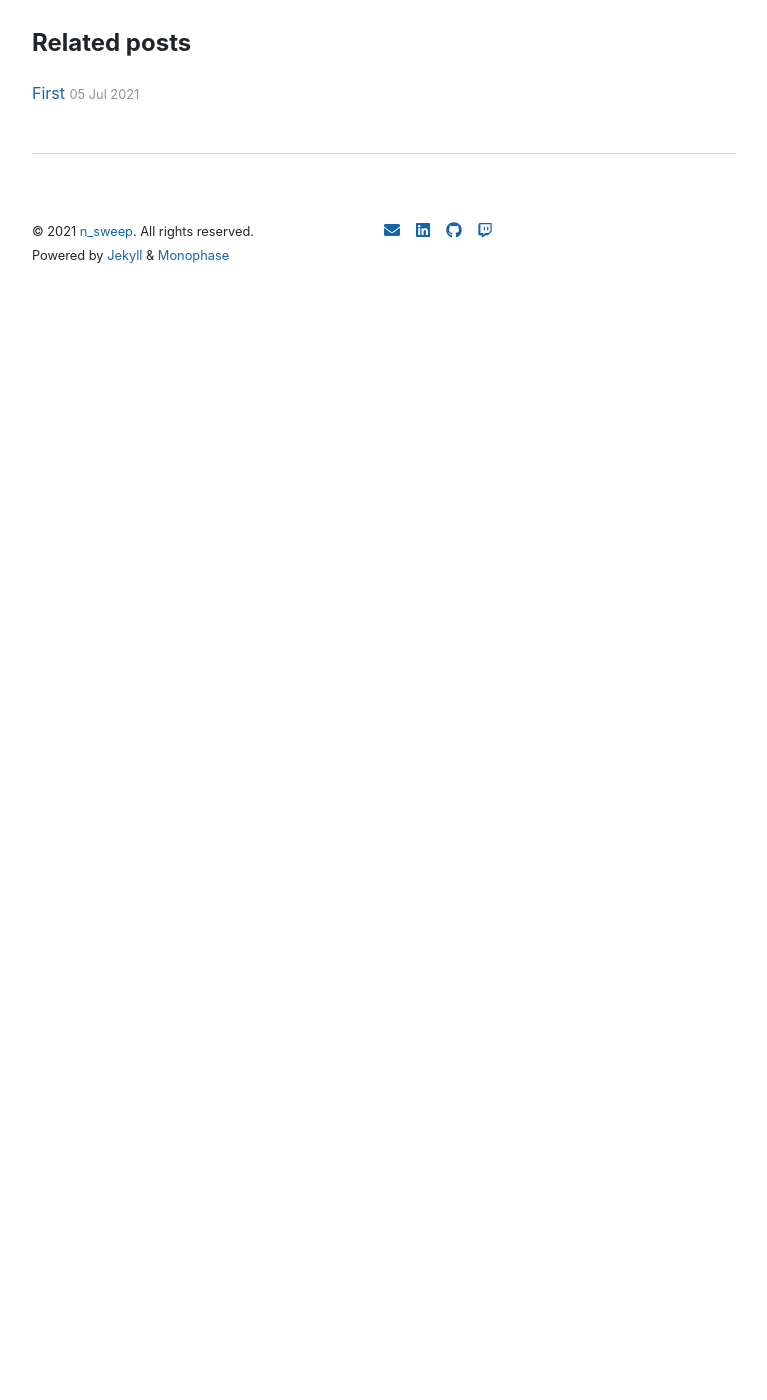
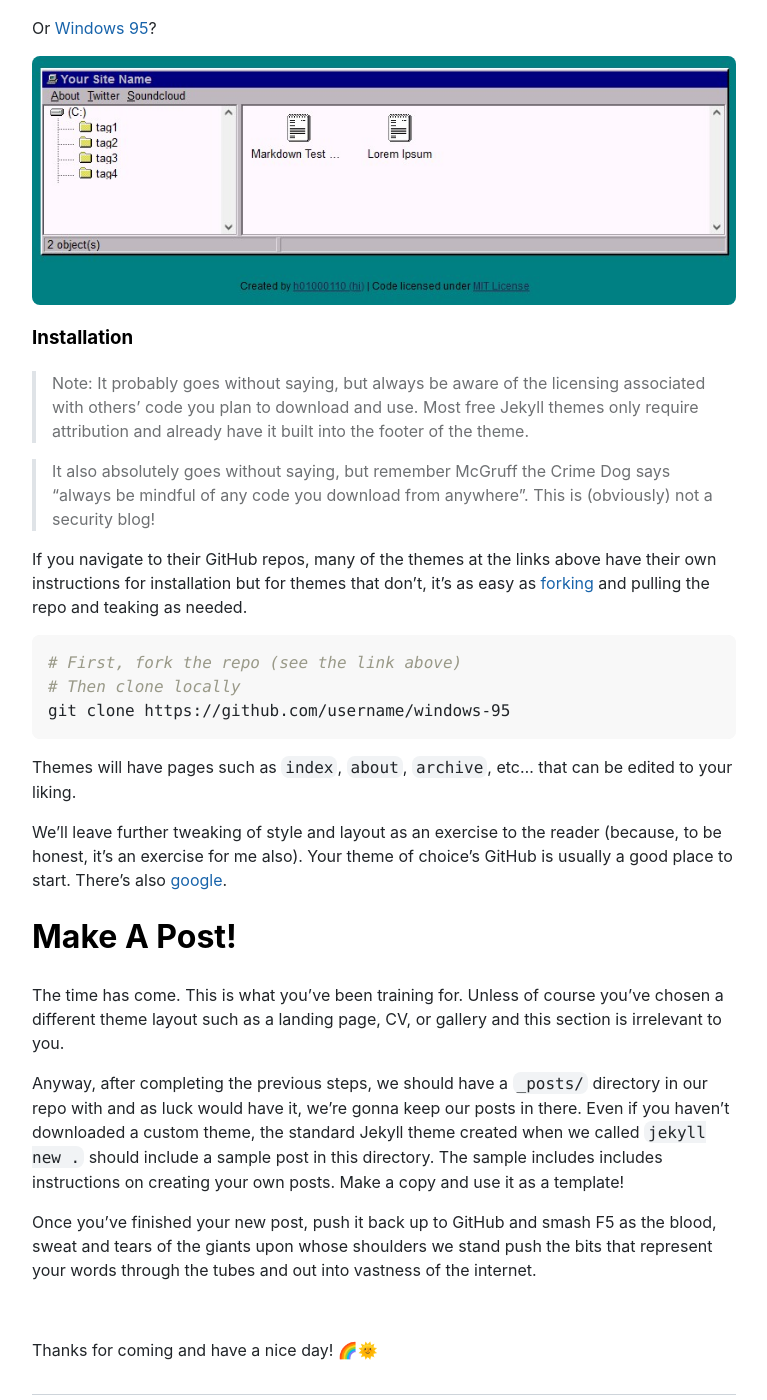
Before and after one commit to n-sweep/nsweep.github.io, a Jekyll site: the page built from _posts/2021-07-05-how-i-made-this-blog.md, in a window 1280 px wide and 1400 px high, scrolled down 5701 px. Shown: the whole window, without its empty margins (256-1023 px from the left). Built offline with Jekyll 4.4.1, drawn with Linux system fonts in a browser that asks for light colours; nearby versions of some CDN libraries; before the commit the page ends 5983 px from its top, so only the background shows below that; some of the changed text lies outside the part shown.

Commit message:
more image updates and a post savepoint

````diff
--- a/_posts/2021-07-05-how-i-made-this-blog.md
+++ b/_posts/2021-07-05-how-i-made-this-blog.md
@@ -104,7 +104,7 @@ From the [docs](https://docs.docker.com/engine/reference/commandline/run/):
     - again, local is always first: `local_dir:container_dir`
 - `jekyll/jekyll:3.8 bash`
     - specify that we want the official `jekyll/jekyll` image version `3.8`
-    - open an interactive `bash` shell in the container
+    - start the container and open an interactive `bash` shell
 
 You can find more information about the `docker run` flags in the [documentation](https://docs.docker.com/engine/reference/commandline/run/)
 \* You can find a great explaination of the `-i` & `-t` flags at this StackOverflow [answer](https://stackoverflow.com/a/40026942/11737314)
@@ -132,7 +132,7 @@ This may take some time as well.
 
 <img src="{{ site.url }}/assets/images/jekyll_new_serve.gif" />
 
-Great! Now we can visit **http://localhost:4000** and see that we have the basic Jekyll theme applied to our page on our own machine before pushing the repo back to GitHub. Neat! :camera:
+Great! Now we can visit **http://localhost:4000** and see that we have the basic Jekyll theme applied to our page on our own machine before pushing the repo back to GitHub. Neat! 📷
 
 <img src="{{ site.url }}/assets/images/jekyll_basic.jpg" />
 
@@ -142,4 +142,39 @@ It's better but you've gotta admit, the default theme is still pretty boring. So
 
 ## Find A Theme!
 
-There are a lot to choose from, and the Jekyll documenatation has a [good list](https://jekyllrb.com/docs/themes/) of resources for themes. I ended up at http://jekyllthemes.org/ and found [Monophase](https://github.com/zivhub/monophase)
+There are a lot to choose from, and the Jekyll documenatation has a [good list](https://jekyllrb.com/docs/themes/) of resources for themes. I ended up at [jekyllthemes.org](http://jekyllthemes.org/) and found [Monophase](https://zivlog.io/monophase/). Not much more exciting than the Jekyll default we just saw, but I was going for minimal.
+
+Maybe [Neumorphism](https://longpdo.github.io/neumorphism/) is more your style?
+
+Or [Windows 95](https://h01000110.github.io/windows-95/)?
+
+<img src="{{ site.url }}/assets/images/windows95.jpg" />
+
+### Installation
+
+> Note: It probably goes without saying, but always be aware of the licensing associated with others' code you plan to download and use. Most free Jekyll themes only require attribution and already have it built into the footer of the theme.
+
+> It also absolutely goes without saying, but remember McGruff the Crime Dog says "always be mindful of any code you download from anywhere". This is (obviously) not a security blog!
+
+If you navigate to their GitHub repos, many of the themes at the links above have their own instructions for installation but for themes that don't, it's as easy as [forking](https://docs.github.com/en/get-started/quickstart/fork-a-repo) and pulling the repo and teaking as needed.
+
+``` bash
+# First, fork the repo (see the link above)
+# Then clone locally
+git clone https://github.com/username/windows-95
+```
+Themes will have pages such as `index`, `about`, `archive`, etc... that can be edited to your liking.
+
+We'll leave further tweaking of style and layout as an exercise to the reader (because, to be honest, it's an exercise for me also). Your theme of choice's GitHub is usually a good place to start. There's also [google](https://www.google.com/search?client=firefox-b-1-d&q=customize+jekyll+theme).
+
+# Make A Post!
+
+The time has come. This is what you've been training for. Unless of course you've chosen a different theme layout such as a landing page, CV, or gallery and this section is irrelevant to you.
+
+Anyway, after completing the previous steps, we should have a `_posts/` directory in our repo with and as luck would have it, we're gonna keep our posts in there. Even if you haven't downloaded a custom theme, the standard Jekyll theme created when we called `jekyll new .` should include a sample post in this directory. The sample includes includes instructions on creating your own posts. Make a copy and use it as a template!
+
+Once you've finished your new post, push it back up to GitHub and smash F5 as the blood, sweat and tears of the giants upon whose shoulders we stand push the bits that represent your words through the tubes and out into vastness of the internet.
+
+<br />
+
+Thanks for coming and have a nice day! 🌈🌞
````
Also changed, not shown: assets/images/docker_install.gif, assets/images/jekyll_new_serve.gif, assets/images/windows95.jpg (added).
